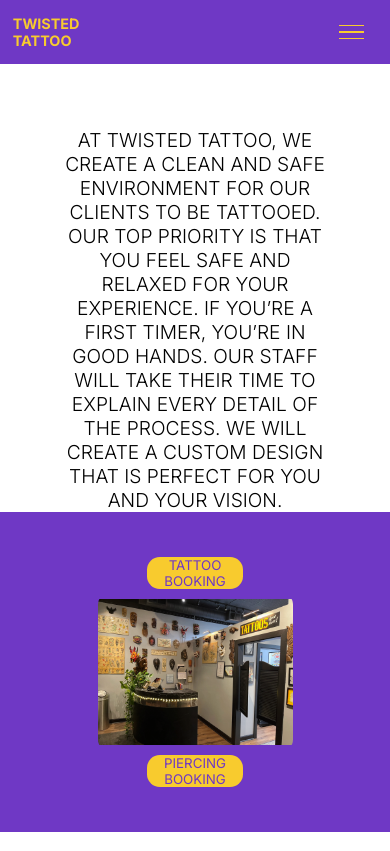
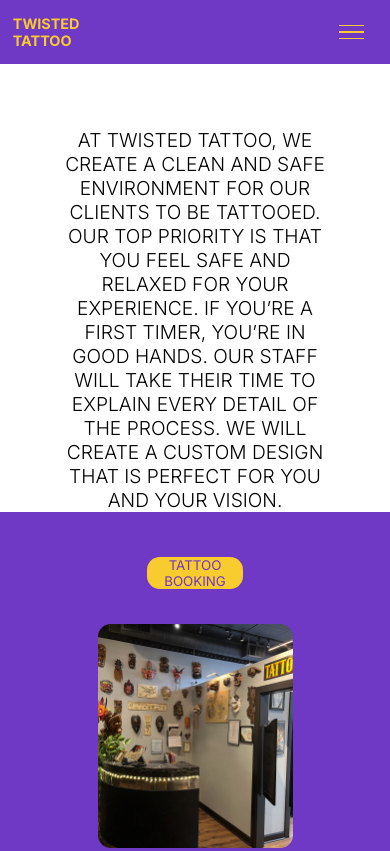
Before and after one commit to hakimmurphy/003, a plain HTML site: page index.html in a window 390 px wide. Shown: the top 851 px of the page. Drawn offline with Linux system fonts and the light colour scheme.

Commit message:
Updated CSS

```diff
--- a/styles2.css
+++ b/styles2.css
@@ -100,7 +100,7 @@ html {
     width: 60%;
     height: 60%;
     position: absolute;
-    background-size: contain;
+    background-size: cover;
     background-position: center;
     background-repeat: no-repeat;
     opacity: 0;
@@ -310,7 +310,7 @@ html {
     }
 
     .section-3 {
-        height: 50rem;
+        height: 70rem;
     }
 
     .section-3-container {
```
